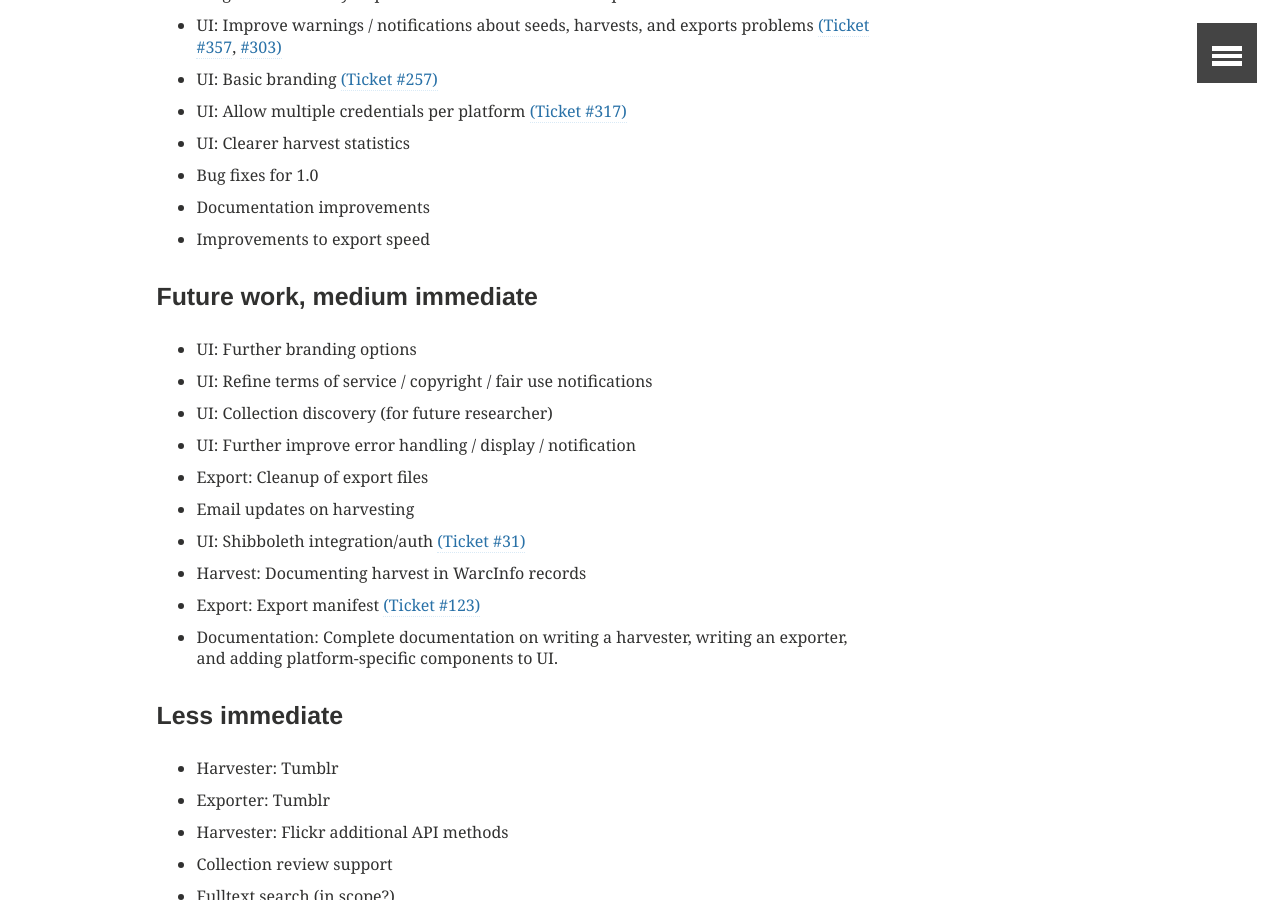
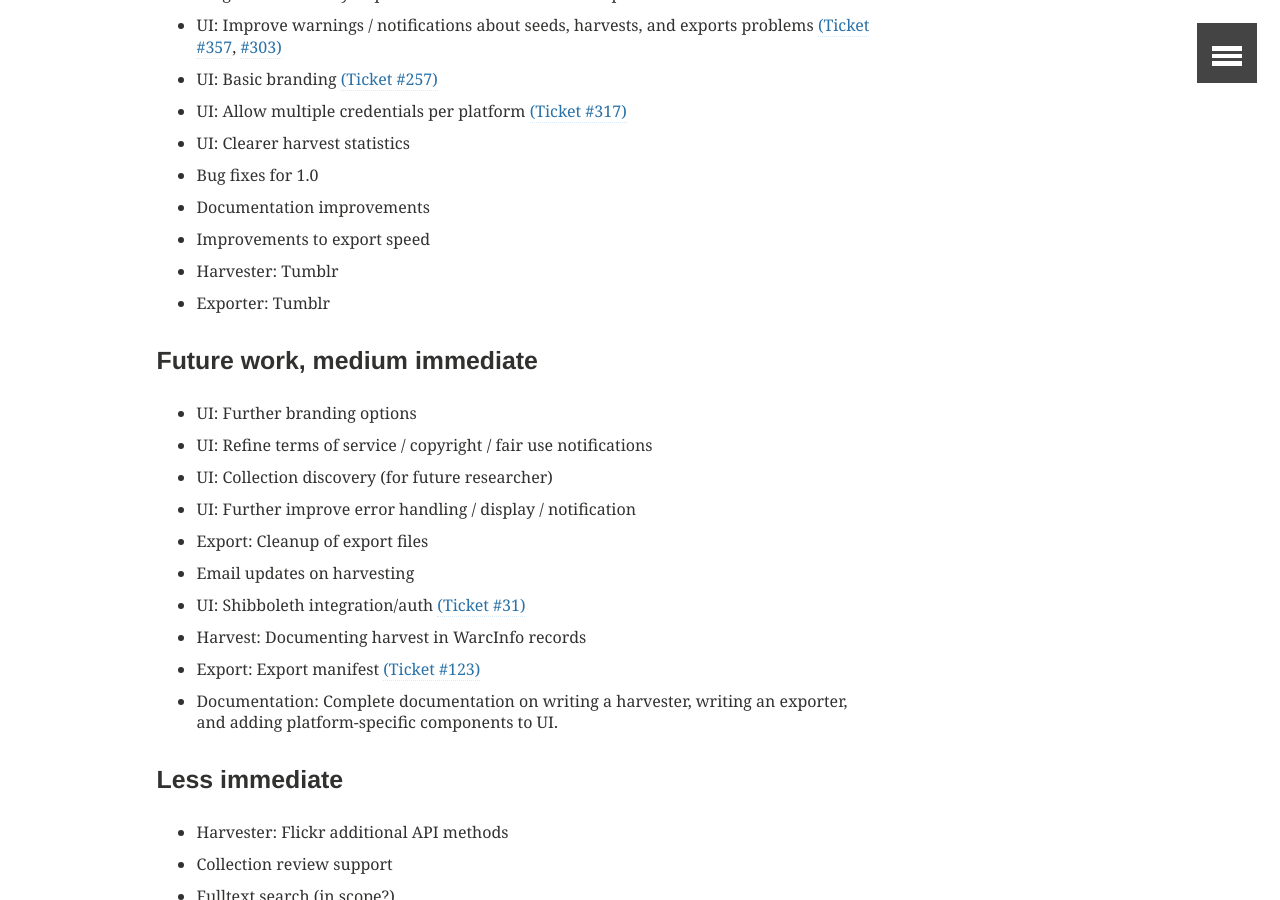
Before and after one commit to gwu-libraries/sfm-ui, a Jekyll site: the page built from about/roadmap.md, in a window 1280 px wide and 900 px high, scrolled down 421 px. Built offline with Jekyll 4.4.1, drawn with Linux system fonts in a browser that asks for light colours; comment, search, counter and statistics services are not loaded; some of the changed lines change nothing that is shown.

Commit message:
formatting fix

```diff
--- a/about/roadmap.md
+++ b/about/roadmap.md
@@ -22,6 +22,8 @@
 * Bug fixes for 1.0
 * Documentation improvements
 * Improvements to export speed
+* Harvester: Tumblr
+* Exporter: Tumblr
 
 ### Future work, medium immediate
 * UI: Further branding options
@@ -36,15 +38,13 @@
 * Documentation: Complete documentation on writing a harvester, writing an exporter, and adding platform-specific components to UI.
 
 ### Less immediate
-* Harvester: Tumblr
-* Exporter: Tumblr
 * Harvester: Flickr additional API methods
 * Collection review support
 * Fulltext search (in scope?)
 * Improvements to ELK
 * Public page showing collection information
 
-Completed development, up through 1.0 includes:
+### Completed development, up through 1.0 includes:
 * Models for collections, seedsets, seeds, credentials, harvests, users, and groups
 * Support for harvesting to WARCs
 * Harvester: Twitter filter
```
